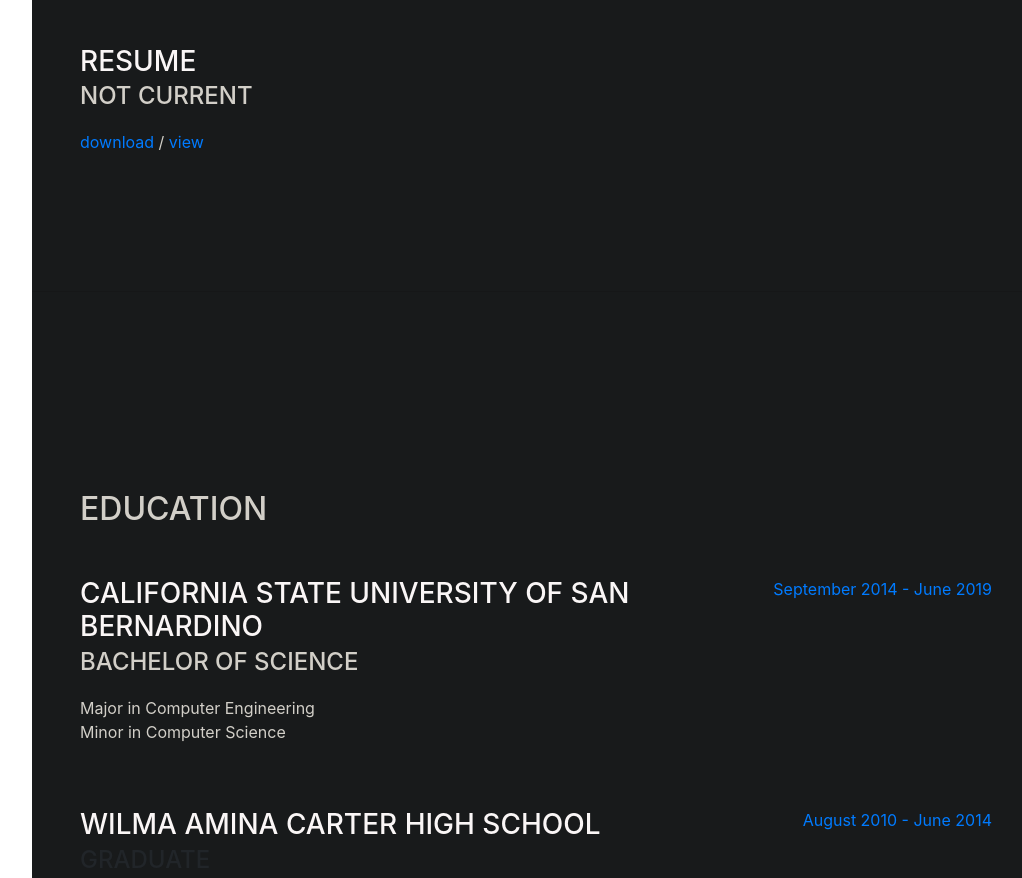
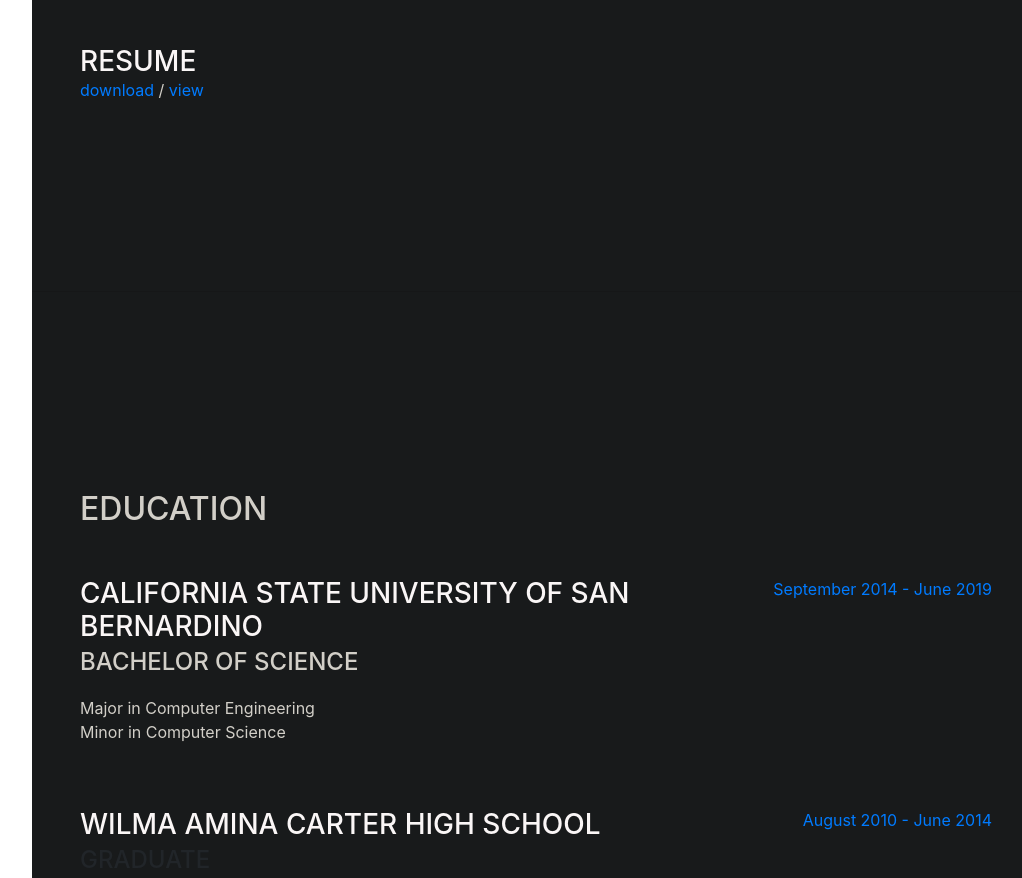
Before and after one commit to brian316/brian316.github.io, a website with bundled scripts: page index.html in a window 1280 px wide. Shown: the part 1310-2188 px from the top of the page, without its empty margins (240-1262 px from the left). Built offline with nearby package versions, Linux system fonts and the light colour scheme; a web font is replaced by a local one.

Commit message:
make resume current

```diff
--- a/index.html
+++ b/index.html
@@ -115,7 +115,7 @@
         <div class="resume-item d-flex flex-column flex-md-row justify-content-between mb-5">
             <div class="resume-content">
               <h3 class="mb-0">Resume</h3>
-              <div class="subheading mb-3">Not Current</div>
+              <!-- <div class="subheading mb-3">Not Current</div> -->
               <p><a href="docs/resume.pdf" download>download</a> / <a href="docs/resume.pdf" target="_blank"> view</a></p>
             </div>
           </div>
```
